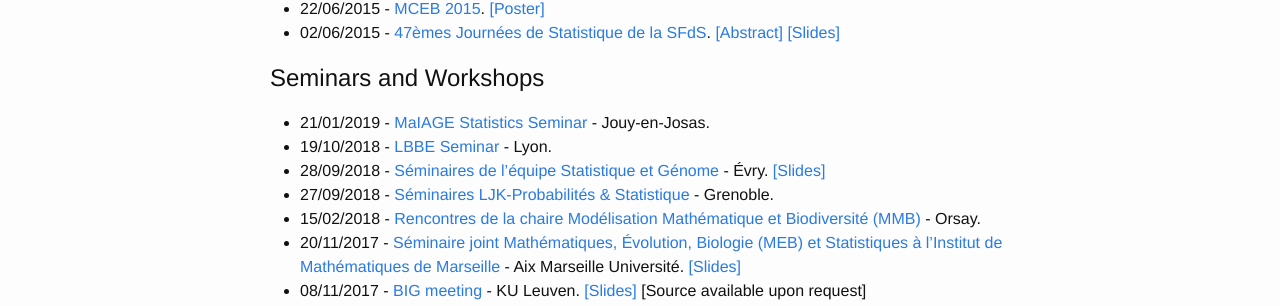
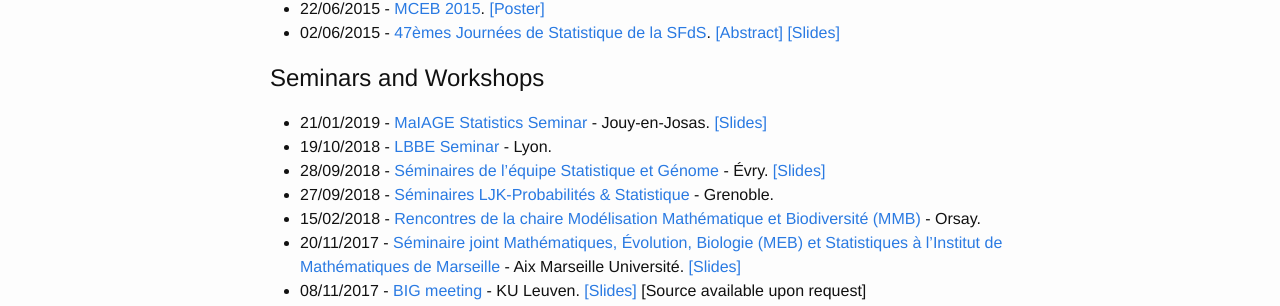
Before and after one commit to pbastide/pbastide.github.io, a Jekyll site: the page built from publi.md, in a window 1280 px wide. Shown: the part 1118-1424 px from the top of the page. Built offline with Jekyll 4.4.1, drawn with Linux system fonts in a browser that asks for light colours.

Commit message:
Add slides Jouy.

```diff
--- a/publi.md
+++ b/publi.md
@@ -39,7 +39,7 @@ A [small summary](https://www.scoop.it/t/life-sci-news-upsaclay?q=bastide) was p
 * 02/06/2015 - [47èmes Journées de Statistique de la SFdS](http://jds2015.sfds.asso.fr/). [[Abstract]]({{site.baseurl}}/docs/SFdS_2015_v2.pdf) [[Slides]]({{site.baseurl}}/docs/20150602_JdS.pdf)
 
 # Seminars and Workshops
-* 21/01/2019 - [MaIAGE Statistics Seminar](http://maiage.jouy.inra.fr/?q=fr/node/981) - Jouy-en-Josas.
+* 21/01/2019 - [MaIAGE Statistics Seminar](http://maiage.jouy.inra.fr/?q=fr/node/981) - Jouy-en-Josas. [[Slides]]({{site.baseurl}}/docs/20190121_Jouy.pdf)
 * 19/10/2018 - [LBBE Seminar](http://lbbe.univ-lyon1.fr/-Equipe-Statistique-en-Grande-.html?lang=fr) - Lyon.
 * 28/09/2018 - [Séminaires de l'équipe Statistique et Génome](http://www.math-evry.cnrs.fr/sg/welcome) - Évry. [[Slides]]({{site.baseurl}}/docs/20180928_Evry.pdf)
 * 27/09/2018 - [Séminaires LJK-Probabilités & Statistique](https://www-ljk.imag.fr/Seminars/seminaires-ljk-probabilites_-_statistique.html) - Grenoble.
```
Also changed, not shown: 1 other file.
